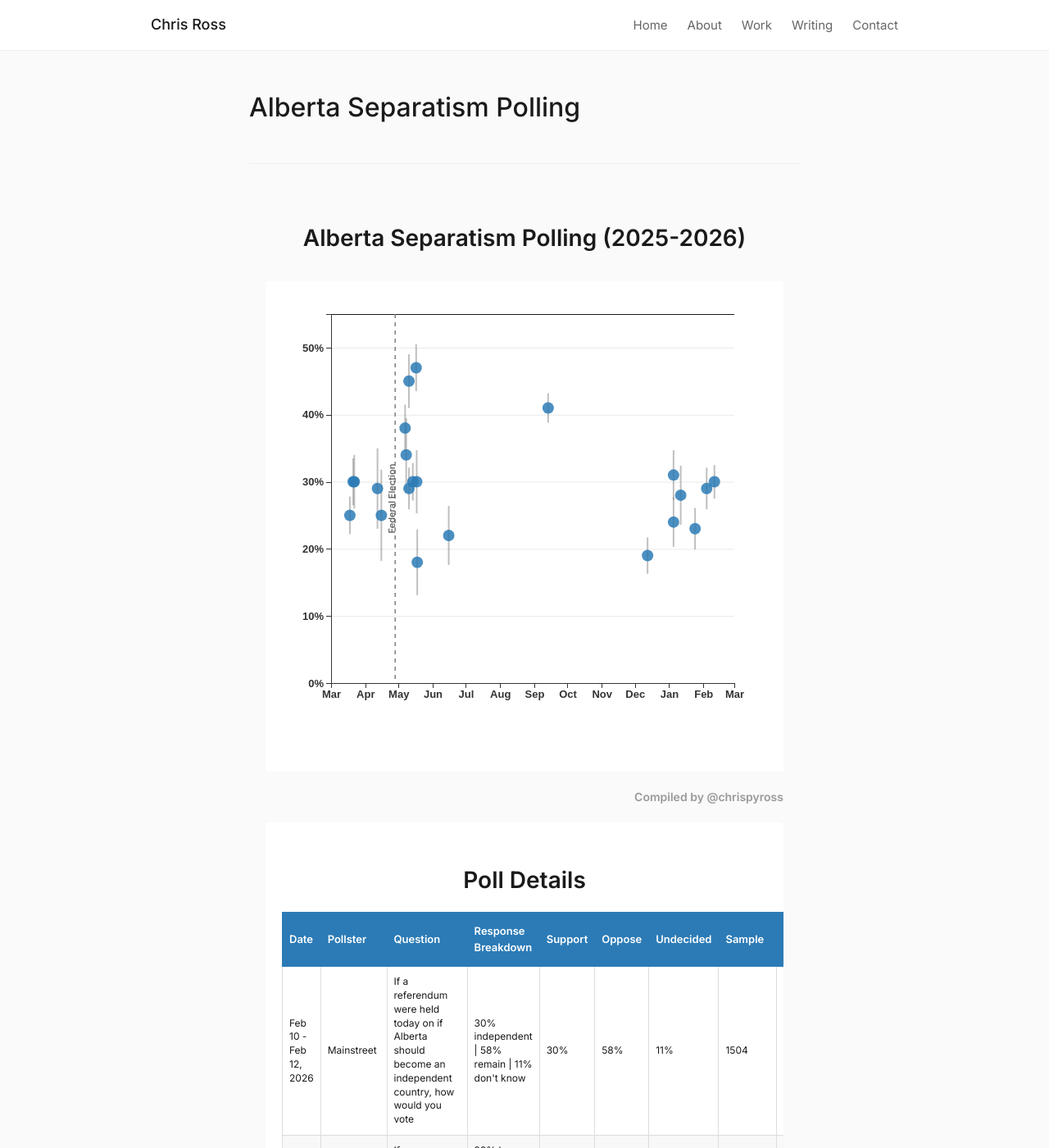
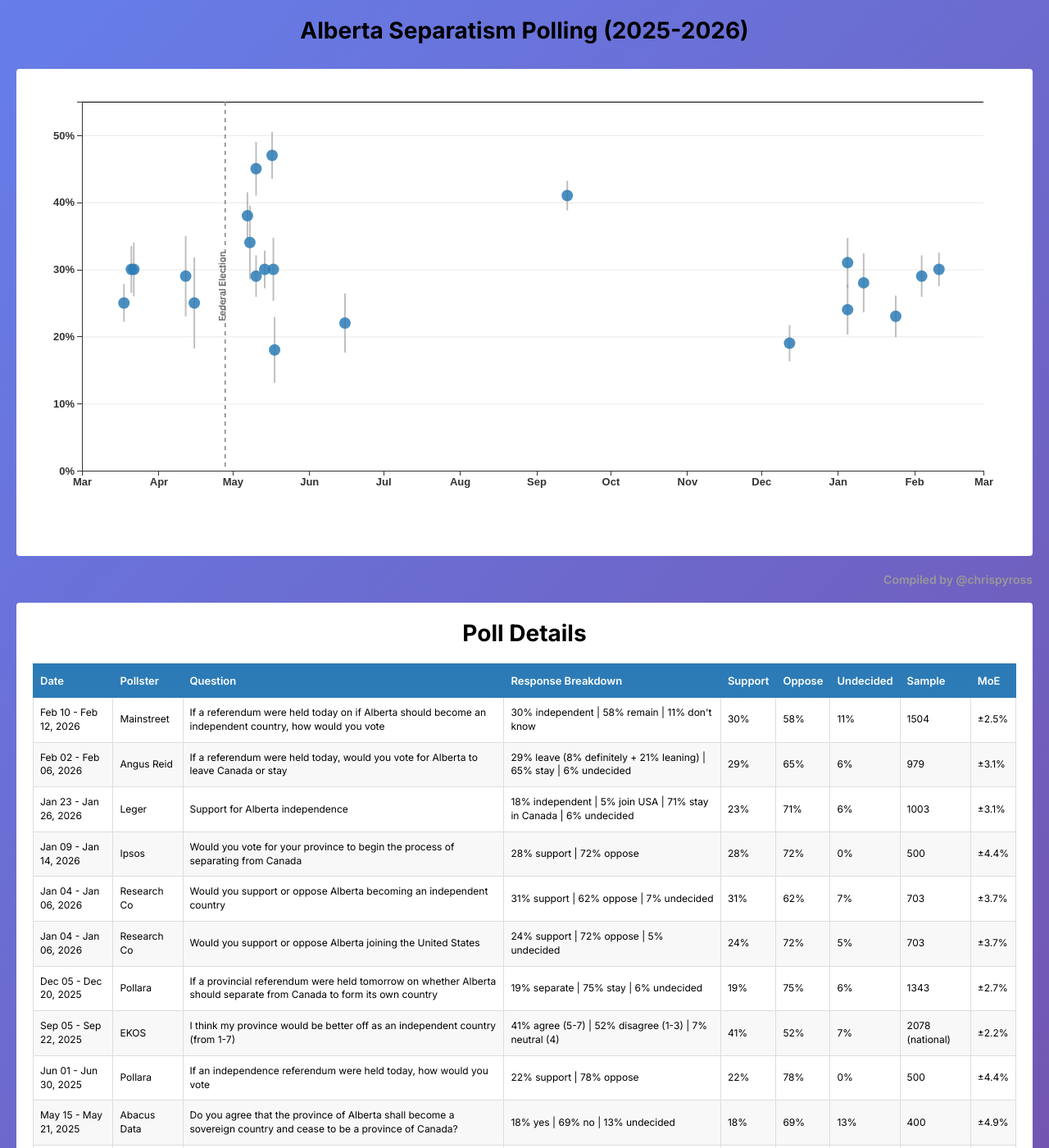
Before and after one commit to chrispross/chrispross.github.io, a Jekyll site: the page built from alberta-separatism.html, in a window 1280 px wide and 1400 px high. Shown: the whole window at 82% size. Built offline with Jekyll 4.4.1, drawn with Linux system fonts in a browser that asks for light colours; some of the changed text lies outside the part shown.

Commit message:
Switch to minimal layout to remove navigation and match splash page gradient background

```diff
--- a/alberta-separatism.html
+++ b/alberta-separatism.html
@@ -1,9 +1,14 @@
 ---
-layout: page
+layout: minimal
 title: Alberta Separatism Polling
 ---
 
 <style>
+  body {
+    background: linear-gradient(135deg, #667eea 0%, #764ba2 100%);
+    min-height: 100vh;
+  }
+
   .viz-container {
     max-width: 100%;
     margin: 0;
```
